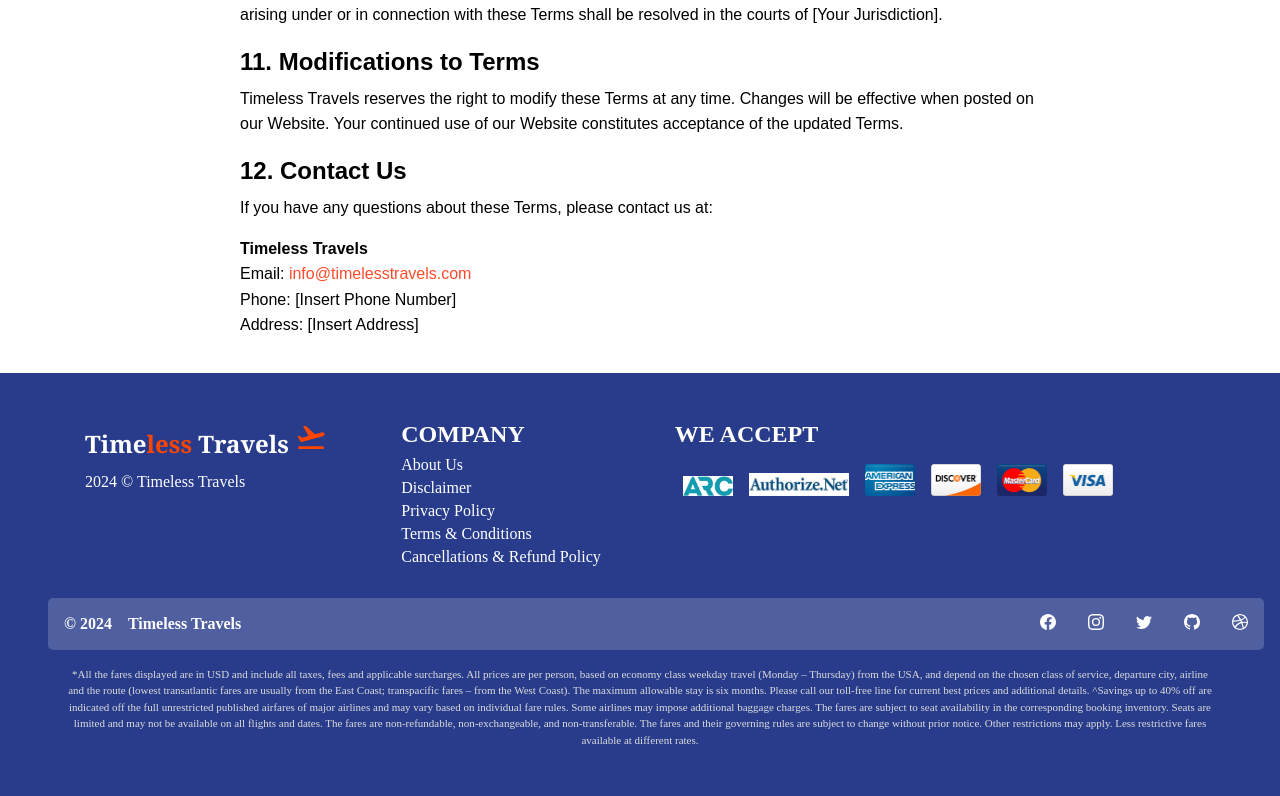
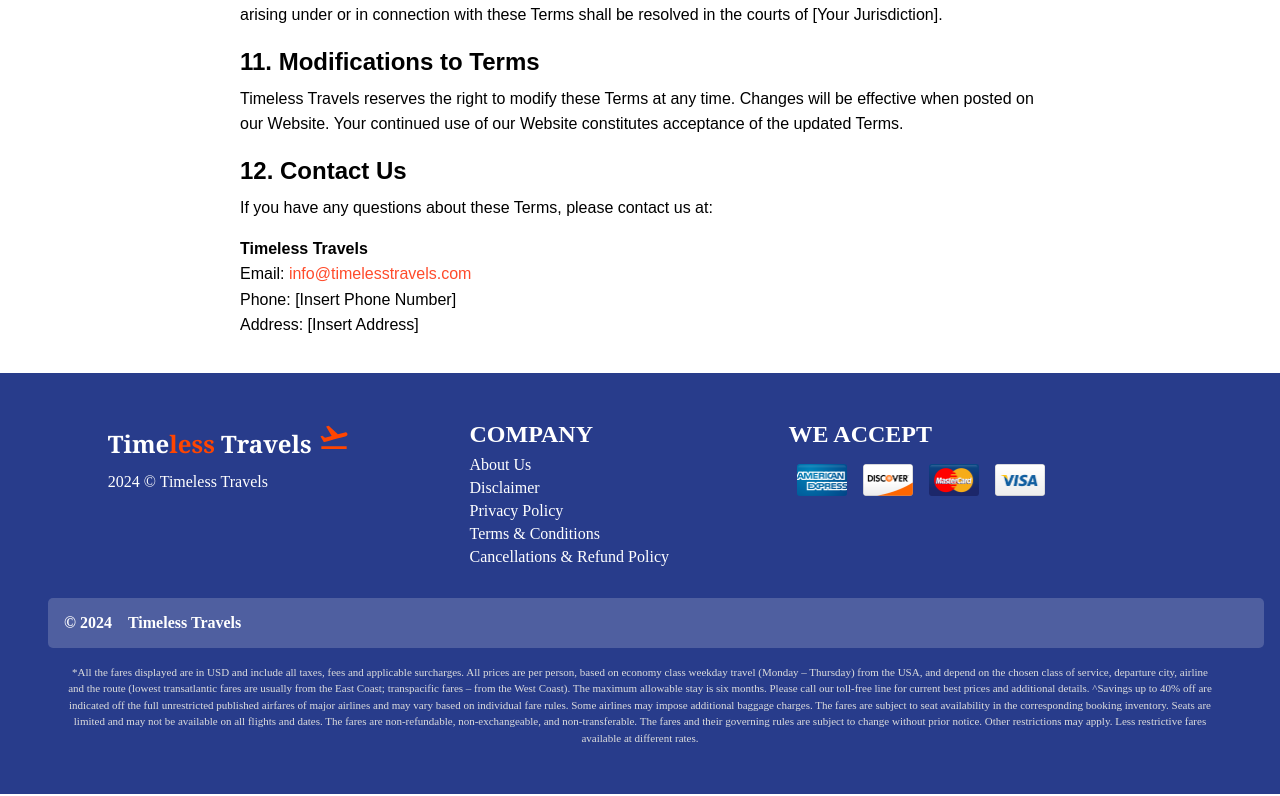
Before and after one commit to rk8287/frontend, a React (Create React App) app: page /term-conditions in a window 1280 px wide. Shown: the part 1716-2512 px from the top of the page. Built offline with nearby package versions, Linux system fonts and the light colour scheme.

Commit message:
changes-success

```diff
--- a/src/pages/MainFooter/MainFooter.jsx
+++ b/src/pages/MainFooter/MainFooter.jsx
@@ -49,8 +49,6 @@ const MainFooter = () => {
             <Footer.Title title="WE ACCEPT" />
             <Footer.LinkGroup row className="payment-icon">
               <Footer.Link href="#" className="main-card">
-                <img className="card-img" src={six} alt="" />
-                <img style={{width:"100px"}} className="card-img" src={five} alt="" />
                 <img className="card-img" src={one} alt="" />
                 <img className="card-img" src={two} alt="" />
                 <img className="card-img" src={three} alt="" />
@@ -62,13 +60,7 @@ const MainFooter = () => {
 
         <div className="footer-copyright w-full bg-gray-700 px-4 py-6 sm:flex sm:items-center sm:justify-between">
           <Footer.Copyright href="#" by="Timeless Travels" year={2024} className="copyright-tag" />
-          <div className="flex space-x-6 sm:mt-0 sm:justify-center footer-icons">
-            <Footer.Icon href="#" icon={BsFacebook} />
-            <Footer.Icon href="#" icon={BsInstagram} />
-            <Footer.Icon href="#" icon={BsTwitter} />
-            <Footer.Icon href="#" icon={BsGithub} />
-            <Footer.Icon href="#" icon={BsDribbble} />
-          </div>
+
         </div>
 
         <div className="paragraph">
```
